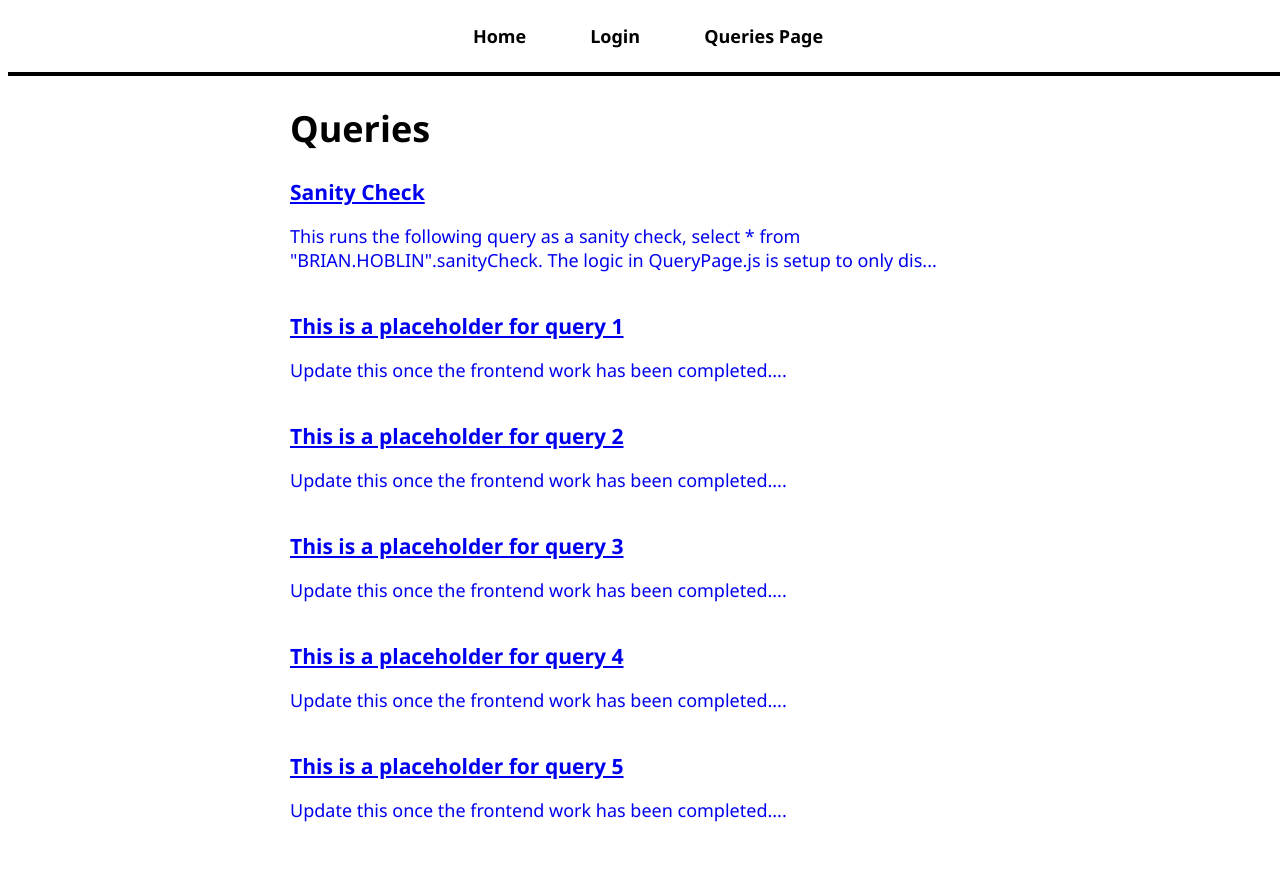
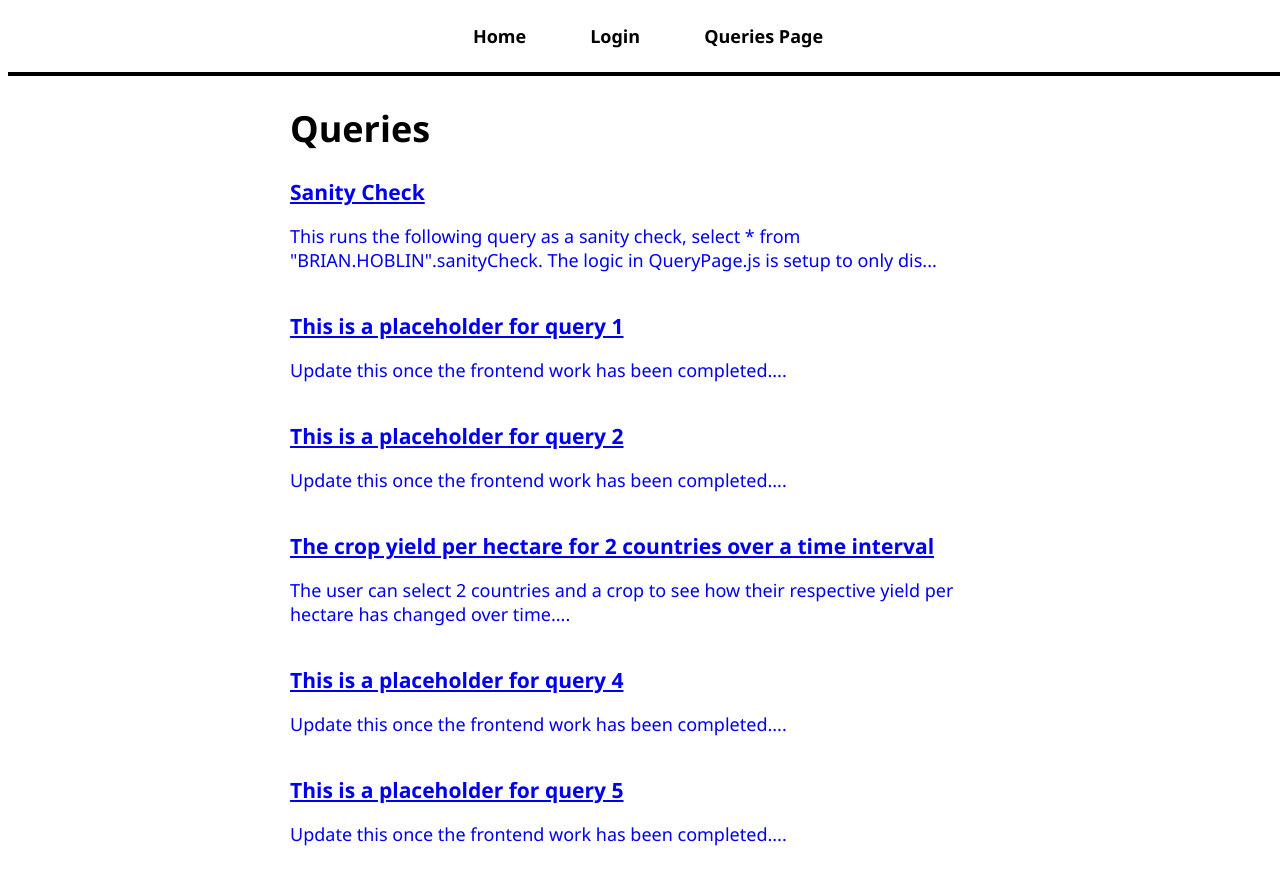
Before and after one commit to GoonerBrian/CIS4301-Group-11, a React (Create React App) app in the folder frontend/: page /queries-page in a window 1280 px wide. Before the commit the page ends 848 px from the top, so only its background shows below. Built offline with nearby package versions, Linux system fonts and the light colour scheme.

Commit message:
Updated description in query-content.js

```diff
--- a/frontend/src/pages/query-content.js
+++ b/frontend/src/pages/query-content.js
@@ -25,9 +25,10 @@ const queries = [
     },
     {
         name: 'query3', // Must be the name of the endpoint in the backend
-        title: "This is a placeholder for query 3",
+        title: "The crop yield per hectare for 2 countries over a time interval",
         content: [
-            `Update this once the frontend work has been completed.`
+            `The user can select 2 countries and a crop to see how their respective
+            yield per hectare has changed over time.`
         ]
     },
     {
```
